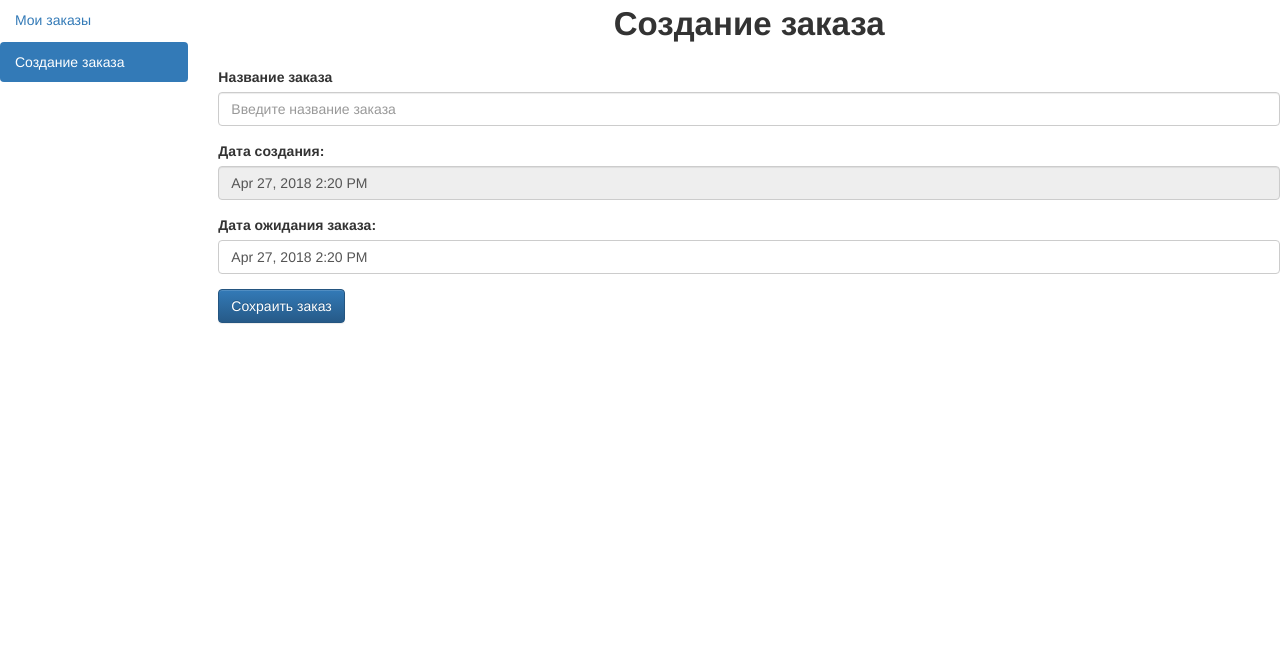
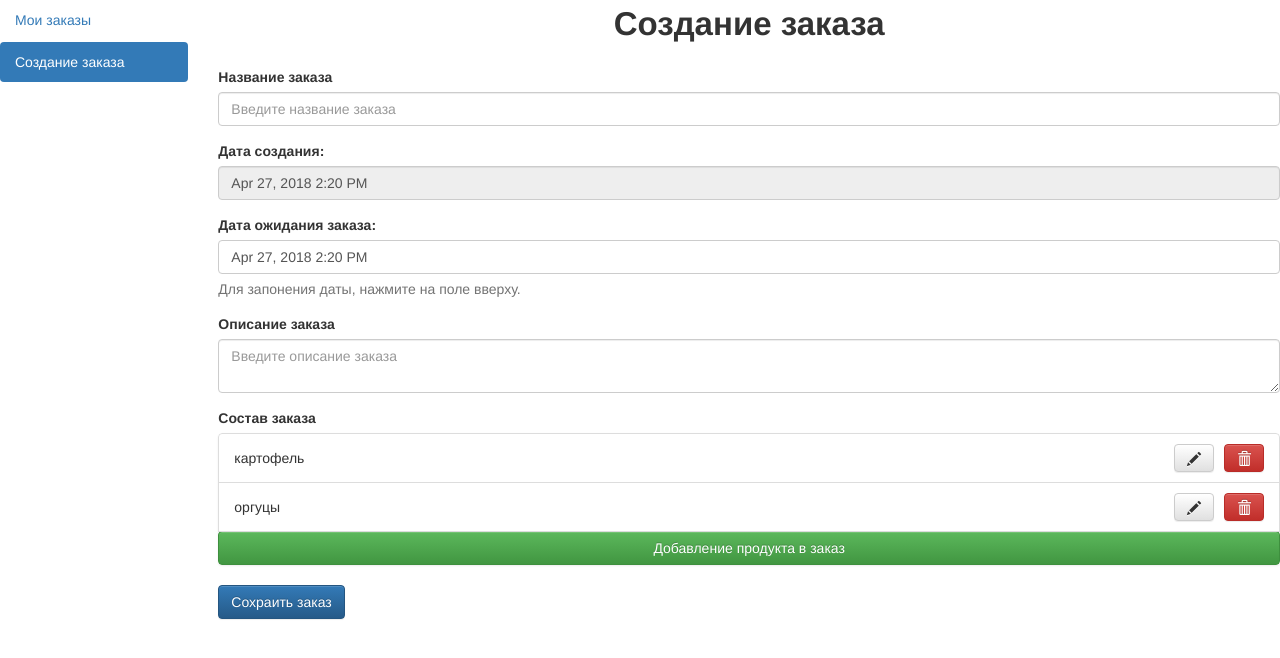
Before and after one commit to BelyaevIgorYurievich/creat__purchase, a React app: page / in a window 1280 px wide. Both pictures are taken after a click on the tab "Создание заказа". Shown: the top 658 px of the page. Built offline with nearby package versions, Linux system fonts and the light colour scheme.

Commit message:
Добавляет список для отрисовки состава заявки

```diff
--- a/source/creat_order/index.js
+++ b/source/creat_order/index.js
@@ -2,9 +2,19 @@ import React from 'react'
 import { withFormik, Form, Field } from 'formik';
 import Yup from 'yup';
 import InputMask from 'react-input-mask';
-import { Button, Modal, FormGroup, ControlLabel, FormControl, HelpBlock } from 'react-bootstrap';
+import {
+   Button,
+   Modal,
+   FormGroup,
+   ControlLabel,
+   FormControl,
+   HelpBlock,
+   ListGroup,
+   ListGroupItem,
+   Glyphicon
+} from 'react-bootstrap';
 import moment from 'moment'
-import ReactDatepicker from "react-datepicker";
+import ReactDatepicker from 'react-datepicker';
 
 import 'react-datepicker/dist/react-datepicker.css';
 
@@ -21,9 +31,20 @@ class CreatOrder extends React.Component {
     }
 
     setFieldValue(type, event.target.value);
-	}
+  }
+
+  handleDeleteOrderItem = (deleteId) => () => {
+    const { values: {orderList}, setFieldValue  } = this.props;
+
+    const newOrderList = orderList.filter(({id}) => {
+      return deleteId !== id
+    })
+
+    setFieldValue('orderList', newOrderList);
+  }
 
   render() {
+
     const {
   		touched,
   		errors,
@@ -62,11 +83,48 @@ class CreatOrder extends React.Component {
               selected={values.dateExecution}
               onChange={this.handleChengeValue('dateExecution')}
               dateFormat='lll'
-              locale="ru"
+              locale='ru'
               readOnly
             />
+            <HelpBlock>Для запонения даты, нажмите на поле вверху.</HelpBlock>
           </FormGroup>
+          <FormGroup>
+							<ControlLabel>Описание заказа</ControlLabel>
+							<FormControl
+								type='text'
+								className='description'
+								componentClass='textarea'
+								placeholder='Введите описание заказа'
+								onChange={this.handleChengeValue('description')}
+								value={values.description}
+							/>
+          </FormGroup>
+          <ControlLabel>Состав заказа</ControlLabel>
+          <ListGroup className='list-group'>
+            {
+              !values.orderList.length && <ListGroupItem disabled>Список пуст</ListGroupItem>
+            }
 
+            {
+              values.orderList.map(({id, orderName}, index) => {
+                return <ListGroupItem key={id}>{orderName}
+                  <div>
+                    <Button className='pencil-btn'>
+                      <Glyphicon glyph='pencil'/>
+                    </Button>
+                    <Button onClick={this.handleDeleteOrderItem(id)} bsStyle='danger'>
+                      <Glyphicon glyph='glyphicon glyphicon-trash'/>
+                    </Button>
+                  </div>
+                </ListGroupItem>
+              })
+            }
+            <Button
+              bsStyle='success'
+              block
+						>Добавление продукта в заказ
+            </Button>
+          </ListGroup>
           <Button
 							bsStyle='primary'
 							disabled={isSubmitting}
@@ -78,14 +136,14 @@ class CreatOrder extends React.Component {
   }
 }
 
-
-
 const FormikCreatOrder = withFormik({
-  mapPropsToValues({ orderName, dateExecution }) {
+  mapPropsToValues({ orderName, dateExecution, description, orderList }) {
     return {
       orderName: orderName || '',
       dateCreate: moment().locale('ru').format('lll'),
-      dateExecution: dateExecution || moment()
+      dateExecution: dateExecution || moment(),
+      description: description || '',
+      orderList:  [{id:1, orderName:'картофель'}, {id:2, orderName:'оргуцы'}]
     }
 	},
 
--- a/source/creat_order/style.less
+++ b/source/creat_order/style.less
@@ -29,6 +29,27 @@
         background-image: none;
         border: 1px solid #ccc;
         border-radius: 4px;
+        cursor: pointer;
+    }
+
+    .description {
+        max-width: 100%;
+    	min-width: 100%;
+    }
+
+    .list-group {
+        overflow: auto;
+        max-height: 183px;
+    }
+
+    .list-group-item {
+        display: flex;
+        align-items: center;
+        justify-content: space-between;
+    }
+
+    .pencil-btn {
+        margin-right: 10px;
     }
 
 }
```
